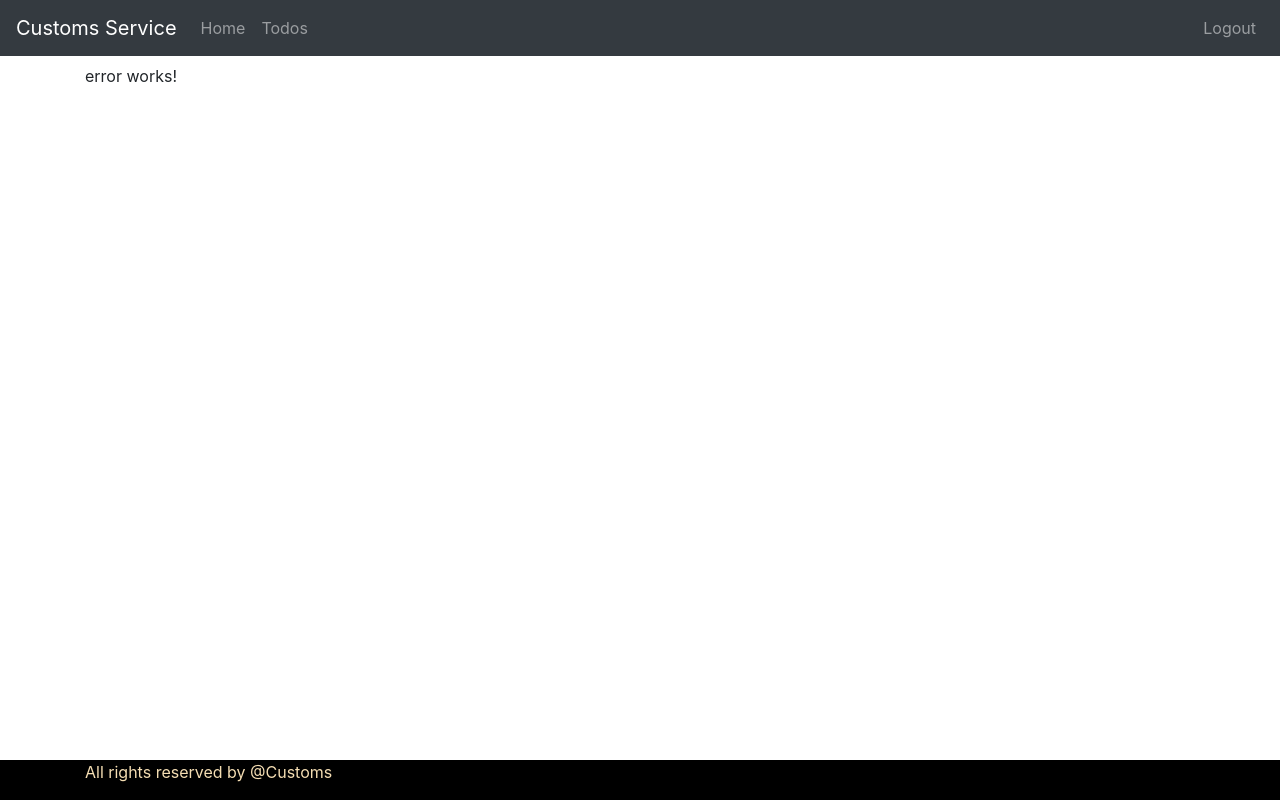
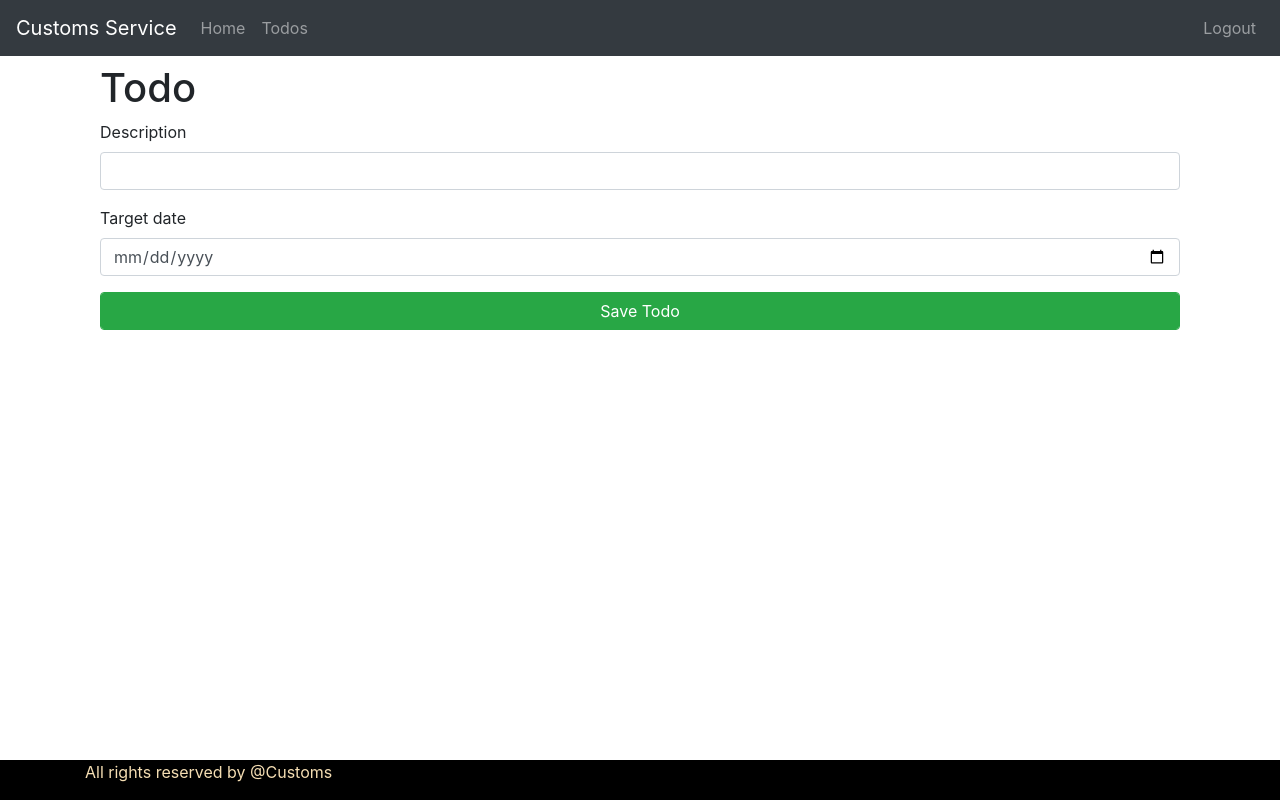
Before and after one commit to dkeyceo/todoIn28minutes, an Angular app in the folder todo-front/: page /todos/1 in a window 1280 px wide. Built offline with nearby package versions, Linux system fonts and the light colour scheme; sample sign-in values are in the browser's storage.

Commit message:
Added todo component, route, stilized its and add update dummy

```diff
--- a/todo-front/src/app/app-routing.module.ts
+++ b/todo-front/src/app/app-routing.module.ts
@@ -5,6 +5,7 @@ import { RouteGuard } from './guards/route.guard';
 import { ListTodosComponent } from './list-todos/list-todos.component';
 import { LoginComponent } from './login/login.component';
 import { LogoutComponent } from './logout/logout.component';
+import { TodoComponent } from './todo/todo.component';
 import { WelcomeComponent } from './welcome/welcome.component';
 
 const routes: Routes = [
@@ -12,6 +13,7 @@ const routes: Routes = [
   {path: 'login', component: LoginComponent},
   {path: 'welcome/:name', component: WelcomeComponent, canActivate:[RouteGuard]},
   {path: 'todos', component: ListTodosComponent, canActivate:[RouteGuard]},
+  {path: 'todos/:id', component: TodoComponent, canActivate:[RouteGuard]},
   {path:'logout', component: LogoutComponent, canActivate:[RouteGuard]},
   {path: '**', component: ErrorComponent}
 ];
--- a/todo-front/src/app/app.module.ts
+++ b/todo-front/src/app/app.module.ts
@@ -13,6 +13,7 @@ import { ListTodosComponent } from './list-todos/list-todos.component';
 import { MenuComponent } from './menu/menu.component';
 import { FooterComponent } from './footer/footer.component';
 import { LogoutComponent } from './logout/logout.component';
+import { TodoComponent } from './todo/todo.component';
 
 @NgModule({
   declarations: [
@@ -23,7 +24,8 @@ import { LogoutComponent } from './logout/logout.component';
     ListTodosComponent,
     MenuComponent,
     FooterComponent,
-    LogoutComponent
+    LogoutComponent,
+    TodoComponent
   ],
   imports: [
     BrowserModule,
--- a/todo-front/src/app/list-todos/list-todos.component.html
+++ b/todo-front/src/app/list-todos/list-todos.component.html
@@ -8,7 +8,8 @@
       <th>desc</th>
       <th>Target Date</th>
       <th>Is compleated?</th>
-      <th>Actions</th>
+      <th>Update</th>
+      <th>Delete</th>
     </tr>
   </thead>
   <tbody>
@@ -17,7 +18,12 @@
       <td>{{t.description}}</td>
       <td>{{t.targetDate | date}}</td>
       <td>{{t.done}}</td>
-      <td><button (click)="deleteTodo(t.id)" class="btn btn-warning">Delete Todo</button></td>
+      <td>
+        <button (click)="updateTodo(t.id)" class="btn btn-secondary">Update Todo</button>
+        </td>
+        <td>
+          <button (click)="deleteTodo(t.id)" class="btn btn-warning">Delete Todo</button>
+      </td>
     </tr>
   </tbody>
 </table>
--- a/todo-front/src/app/list-todos/list-todos.component.ts
+++ b/todo-front/src/app/list-todos/list-todos.component.ts
@@ -1,4 +1,5 @@
 import { Component, OnInit } from '@angular/core';
+import { Router } from '@angular/router';
 import { TodoService } from '../services/data/todo.service';
 
 export class Todo {
@@ -36,7 +37,8 @@ export class ListTodosComponent implements OnInit {
 */
 
 
-  constructor(private todoService: TodoService) { }
+  constructor(private todoService: TodoService,
+    private router: Router) { }
 
   ngOnInit(): void {
     this.getAllTodos()
@@ -54,4 +56,14 @@ export class ListTodosComponent implements OnInit {
       this.getAllTodos();
     });
   }
+
+  updateTodo(id){
+    this.router.navigate(['/todos',id]);
+    /*
+    this.todoService.deleteTodo('dkey', id).subscribe(() => {
+      this.message = 'Deleted todo with id ' + id;
+      this.getAllTodos();
+    });
+    */
+  }
 }
--- /dev/null
+++ b/todo-front/src/app/todo/todo.component.html
@@ -0,0 +1,15 @@
+<div class="container">
+  <h1>Todo</h1>
+
+  <fieldset class="form-group">
+    <label for="Description">Description</label>
+    <input type="text" class="form-control" name="description" required>
+  </fieldset>
+
+  <fieldset class="form-group">
+    <label for="targetDate">Target date</label>
+    <input type="date" class="form-control" name="targetDate" required>
+  </fieldset>
+
+  <button class="btn btn-success form-control" (click)="saveTodo()">Save Todo</button>
+</div>
--- /dev/null
+++ b/todo-front/src/app/todo/todo.component.ts
@@ -0,0 +1,18 @@
+import { Component, OnInit } from '@angular/core';
+
+@Component({
+  selector: 'app-todo',
+  templateUrl: './todo.component.html',
+  styleUrls: ['./todo.component.css']
+})
+export class TodoComponent implements OnInit {
+
+  constructor() { }
+
+  ngOnInit(): void {
+  }
+
+  saveTodo(){
+
+  }
+}
```
Also changed, not shown: todo-front/src/app/todo/todo.component.css (added).
